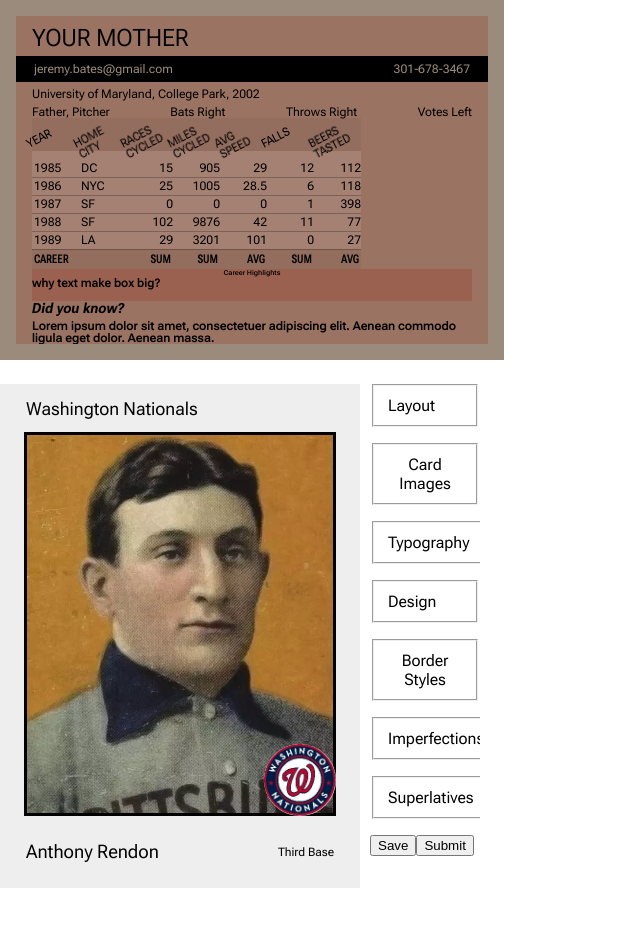
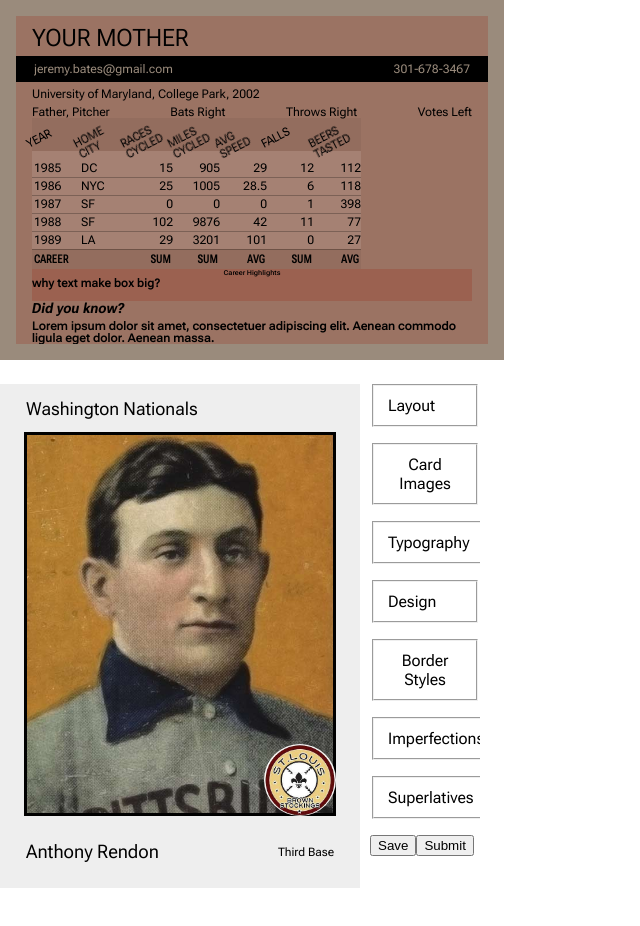
Before and after one commit to jeremybatesDC/vueGridBaseballCard, a Vue app: page / in a window 1280 px wide. Shown: the top 926 px of the page, without its empty margins (0-640 px from the left). Built offline with nearby package versions, Linux system fonts and the light colour scheme.

Commit message:
safari webp support is only in 14beta

```diff
--- a/public/json/default-settings.json
+++ b/public/json/default-settings.json
@@ -1,9 +1,9 @@
 {
-  "playerImageURLorDataString": "/images/honusWagnerCard.webp",
+  "playerImageURLorDataString": "/images/honusWagnerCard.jpg",
   "playerName": "Anthony Rendon",
   "playerPosition": "Third Base",
   "teamLogoAltText": "Nats Curley W Logo",
-  "teamLogoURL": "/images/natsLogo150x150at55percent.webp",
+  "teamLogoURL": "/images/logoDefault.jpg",
   "teamName": "Washington Nationals",
   "cardBackgroundColor": "#eeeeee",
   "cardBackgroundTexture": "filterfabric",
--- a/public/sw.js
+++ b/public/sw.js
@@ -12,8 +12,8 @@
   "/workers/web-worker-idb.js",
   "/json/default-settings.json",
   "/json/default-stats.json",
-
-  //"/images/honusWagnerCard.webp",
+  "/images/honusWagnerCard.jpg",
+  "/images/logoDefault.jpg",
 ];
 
 // The install handler takes care of precaching the resources we always need.
--- a/src/App.vue
+++ b/src/App.vue
@@ -29,12 +29,6 @@
 </script>
 
 <style lang="scss">
-//root and body styles canT go in scoped
-//so either put those in sep style tag above, and leave below scoped
-//or just be clear donT use it
-
-// also look at dunbar and decorvar
-
 h1,
 h2,
 h3 {
```
Also changed, not shown: public/images/honusWagnerCard.jpg (added), public/images/logoDefault.jpg (added).
